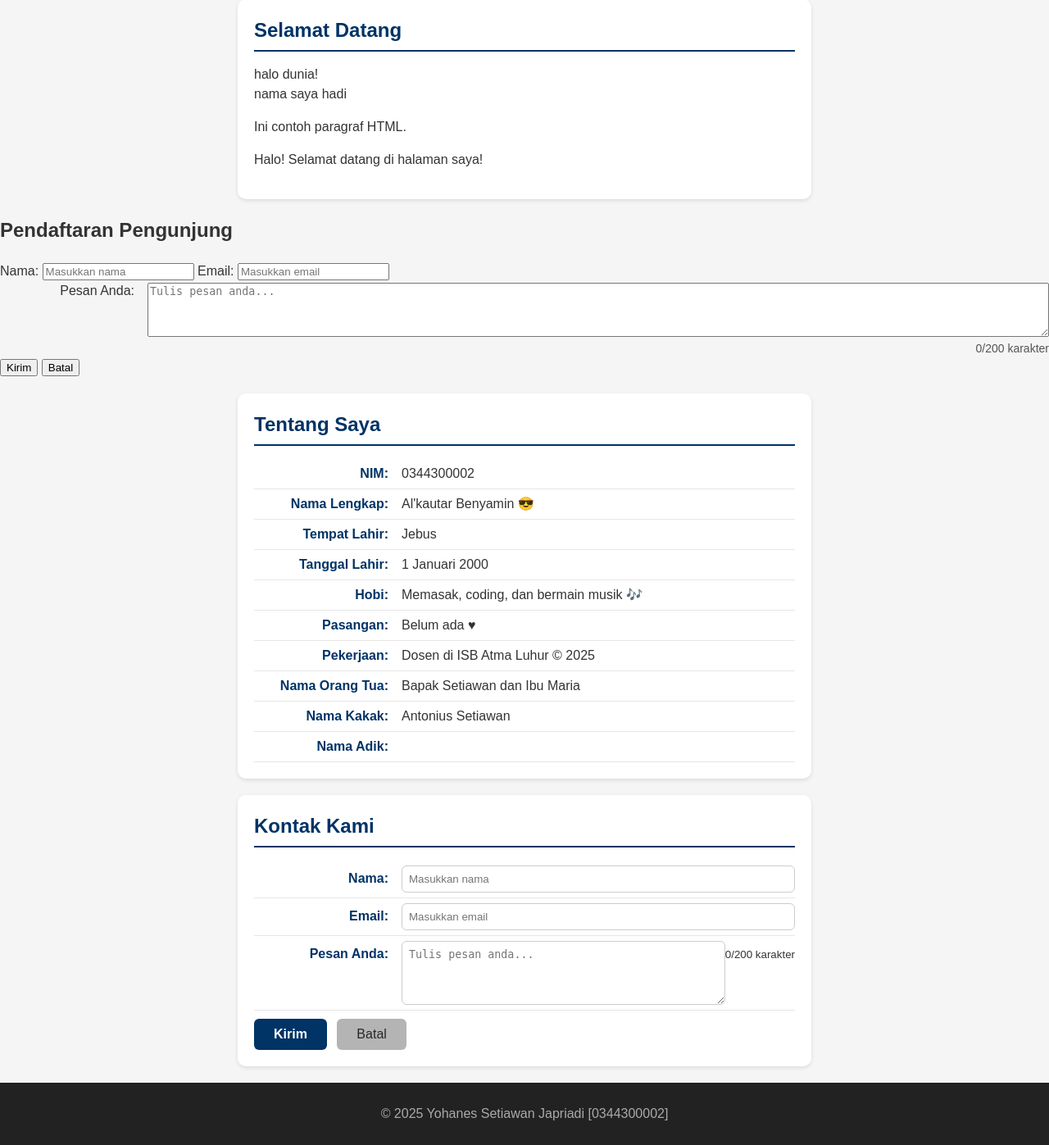
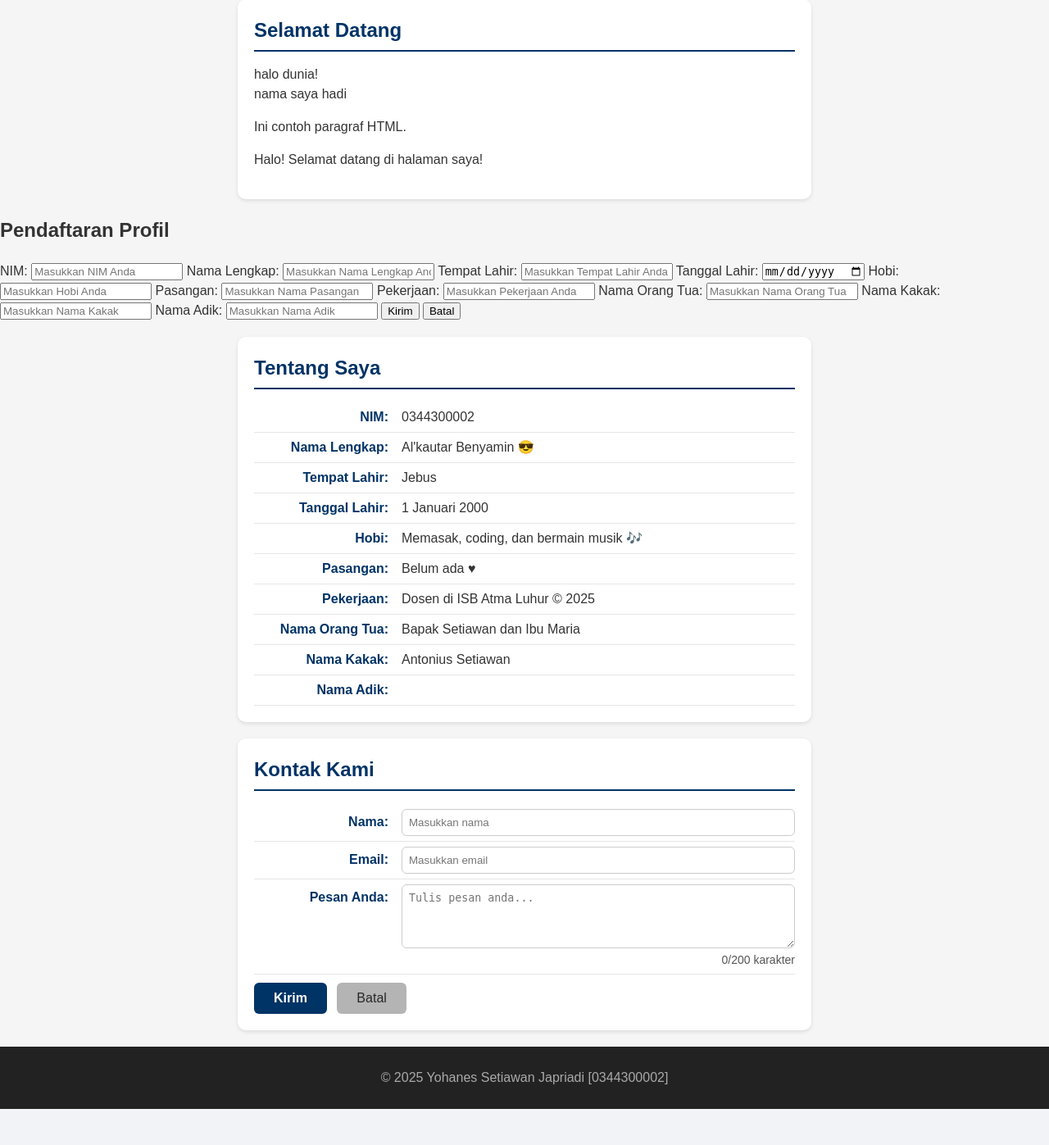
Before and after one commit to teukumaulanayunus-droid/2511500025-PWD-TI1A-25260, a PHP site: the page made by pertemuan-08/bahan UTS PWD/index.php in a window 1280 px wide. Shown: the part 176-1573 px from the top of the page at 82% size. After the commit the page ends 1529 px from the top, so only its background shows below. Run offline with PHP 8.4, Linux system fonts and the light colour scheme.

Commit message:
styling selector ID #contact input,#contact textarea

```diff
--- a/pertemuan-08/bahan UTS PWD/index.php
+++ b/pertemuan-08/bahan UTS PWD/index.php
@@ -52,31 +52,56 @@ endif;
       <p>Ini contoh paragraf HTML.</p>
     </section>
 
-    <secction id="Pendaftaran Profil Pengunjung">
-       <h2>Pendaftaran Pengunjung</h2>
-      <form action="proses.php" method="POST">
+    <section id="Pendaftaran Profil Pengunjung">
+  <h2>Pendaftaran Profil</h2>
+  <form action="proses.php" method="POST">
 
-        <label for="txtNama"><span>Nama:</span>
-          <input type="text" id="txtNama" name="txtNama" placeholder="Masukkan nama" required autocomplete="name">
-        </label>
+    <label for="txtNIM"><span>NIM:</span>
+      <input type="text" id="txtNIM" name="txtNIM" placeholder="Masukkan NIM Anda" required>
+    </label>
 
-        <label for="txtEmail"><span>Email:</span>
-          <input type="email" id="txtEmail" name="txtEmail" placeholder="Masukkan email" required autocomplete="email">
-        </label>
+    <label for="txtNamaLengkap"><span>Nama Lengkap:</span>
+      <input type="text" id="txtNamaLengkap" name="txtNamaLengkap" placeholder="Masukkan Nama Lengkap Anda" required>
+    </label>
 
-        <label for="txtPesan"><span>Pesan Anda:</span>
-          <textarea id="txtPesan" name="txtPesan" rows="4" placeholder="Tulis pesan anda..." required></textarea>
-          <small id="charCount">0/200 karakter</small>
-        </label>
+    <label for="txtTempatLahir"><span>Tempat Lahir:</span>
+      <input type="text" id="txtTempatLahir" name="txtTempatLahir" placeholder="Masukkan Tempat Lahir Anda" required>
+    </label>
 
+    <label for="txtTanggalLahir"><span>Tanggal Lahir:</span>
+      <input type="date" id="txtTanggalLahir" name="txtTanggalLahir" required>
+    </label>
 
+    <label for="txtHobi"><span>Hobi:</span>
+      <input type="text" id="txtHobi" name="txtHobi" placeholder="Masukkan Hobi Anda" required>
+    </label>
+
+    <label for="txtPasangan"><span>Pasangan:</span>
+      <input type="text" id="txtPasangan" name="txtPasangan" placeholder="Masukkan Nama Pasangan" required>
+    </label>
+
+    <label for="txtPekerjaan"><span>Pekerjaan:</span>
+      <input type="text" id="txtPekerjaan" name="txtPekerjaan" placeholder="Masukkan Pekerjaan Anda" required>
+    </label>
+
+    <label for="txtNamaOrangTua"><span>Nama Orang Tua:</span>
+      <input type="text" id="txtNamaOrangTua" name="txtNamaOrangTua" placeholder="Masukkan Nama Orang Tua" required>
+    </label>
+
+    <label for="txtNamaKakak"><span>Nama Kakak:</span>
+      <input type="text" id="txtNamaKakak" name="txtNamaKakak" placeholder="Masukkan Nama Kakak" required>
+    </label>
+
+    <label for="txtNamaAdik"><span>Nama Adik:</span>
+      <input type="text" id="txtNamaAdik" name="txtNamaAdik" placeholder="Masukkan Nama Adik" required>
+    </label>
         <button type="submit">Kirim</button>
         <button type="reset">Batal</button>
       </form>
 
       <?php if (!empty($sesnama)): ?>
         <br><hr>
-        <h2>Yang Mendaftar</h2>
+        <h2>Yang menghubungi kami</h2>
         <p><strong>Nama :</strong> <?php echo $sesnama ?></p>
         <p><strong>Email :</strong> <?php echo $sesemail ?></p>
         <p><strong>Pesan :</strong> <?php echo $sespesan ?></p>
```
Also changed, not shown: pertemuan-08/bahan UTS PWD/README.md.
